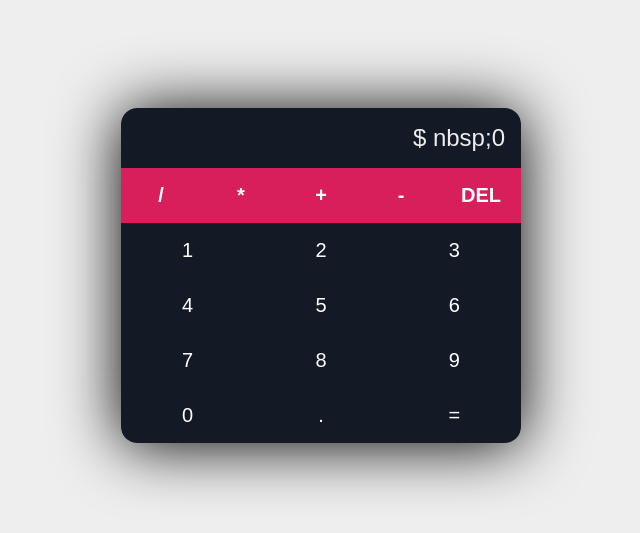
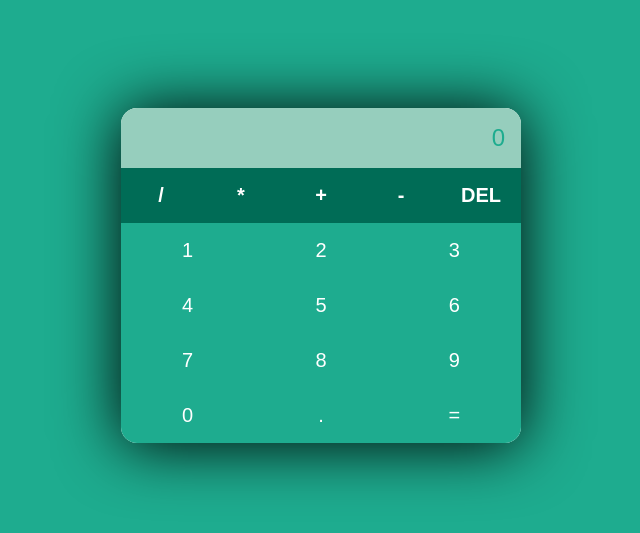
Before and after one commit to cecilia-tisca/calculadora, a React (Create React App) app: page / in a window 1280 px wide. Shown: the part 125-658 px from the top of the page, without its empty margins (319-959 px from the left). Built offline with nearby package versions, Linux system fonts and the light colour scheme.

Commit message:
Style: Changing Colors

```diff
--- a/src/App.js
+++ b/src/App.js
@@ -27,7 +27,7 @@ function App() {
     for (let i = 1; i < 10; i ++){
       digits.push(
         <button
-          onClick={() => updateClac(i.toString())}
+          onClick={() => updateCalc(i.toString())}
           key={i}>
           {i}
         </button>
@@ -47,30 +47,30 @@ function App() {
 
     const value = calc.slice(0, -1);
 
-    setCalc(Value);
+    setCalc(value);
   }
 
   return (
     <div className="App">
       <div className="calculator">
         <div className="display">
-          {result ? <span>({result})</span> : '' }$
-          nbsp;
+          {result ? <span>({ result })</span> : '' }
+
           { calc || "0"}
         </div>
 
         <div className="operators">
-            <button onClick={() => updateClac('/')}>/</button>
-            <button onClick={() => updateClac('*')}>*</button>
-            <button onClick={() => updateClac('+')}>+</button>
-            <button onClick={() => updateClac('-')}>-</button>
+            <button onClick={() => updateCalc('/')}>/</button>
+            <button onClick={() => updateCalc('*')}>*</button>
+            <button onClick={() => updateCalc('+')}>+</button>
+            <button onClick={() => updateCalc('-')}>-</button>
 
             <button onClick={deleteLast}>DEL</button>
         </div>
         <div className="digits">
           {createDigits() }
-          <button onClick={() => updateClac('0')}>0</button>
-          <button onClick={() => updateClac('.')}>.</button>
+          <button onClick={() => updateCalc('0')}>0</button>
+          <button onClick={() => updateCalc('.')}>.</button>
 
           <button onClick={calculate}>=</button>
 
--- a/src/index.css
+++ b/src/index.css
@@ -1,8 +1,8 @@
 :root{
   --primary: #d81e5b;
-  --secondary: #8c38ff;
+  --secondary: #006C56;
   --dark: #131a26;
-  --light: #eee;
+  --light: #1EAC8F;
 
 }
 
@@ -37,7 +37,7 @@ body {
 .display {
   padding: 16px;
   text-align: right;
-  background-color: var(--dark);
+  background-color: #96CEBD;
   color: var(--light);
   font-size: 24px;
   font-weight: 300;
@@ -69,7 +69,7 @@ button:hover {
 
 .operators button {
   flex: 1 1 0%;
-  background-color: var(--primary);
+  background-color: var(--secondary);
   font-weight: 700;
 }
 
@@ -81,5 +81,5 @@ button:hover {
 .digits button{
   flex: 1 1 33.333%;
   max-width: 33.333%;
-  background-color: var(--dark);
+  background-color: var(--light);
 }
```
